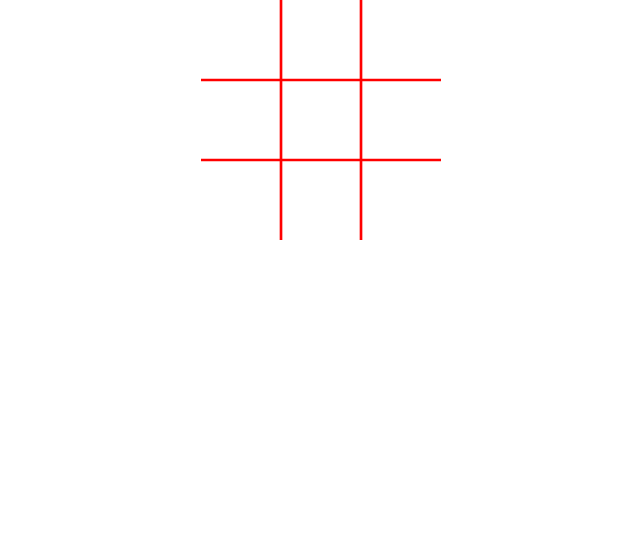
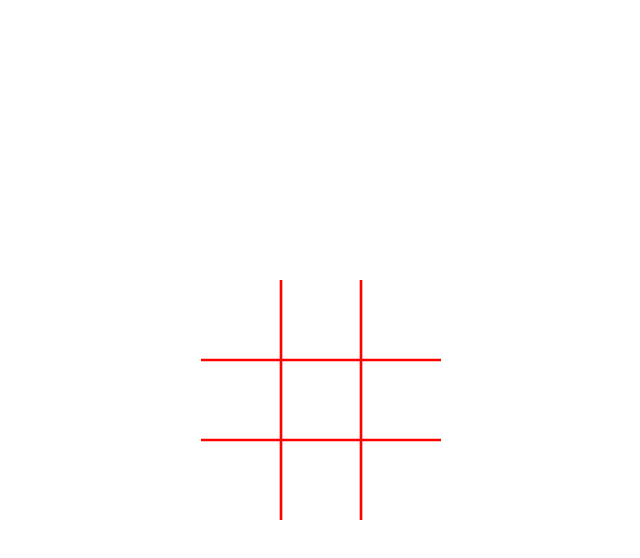
Before and after one commit to bzhoek/KanjiSql, a website: page components/Kanji.html in a window 1280 px wide. Shown: the whole page, without its empty margins (319-959 px from the left). Drawn offline with Linux system fonts and the light colour scheme.

Commit message:
add flex to center drawing vertically

```diff
--- a/components/Kanji.html
+++ b/components/Kanji.html
@@ -8,6 +8,12 @@
             margin: 0;
             padding: 0;
             font-family: sans-serif;
+        }
+
+        #box {
+            display: flex;
+            align-items: center;
+            height: 100%;
         }
 
         #kanji {
@@ -63,6 +69,7 @@
 </head>
 <body>
 
+<div id="box">
     <div id="kanji">
         <object class="grid">
             <svg xmlns="http://www.w3.org/2000/svg" viewBox="0 0 90 90">
@@ -125,6 +132,7 @@
             </svg>
         </object>
     </div>
+</div>
 <script>
   function animate(elements, index) {
     if (index < elements.length) {
```
Lines whose indentation alone changed are shown as unchanged.
